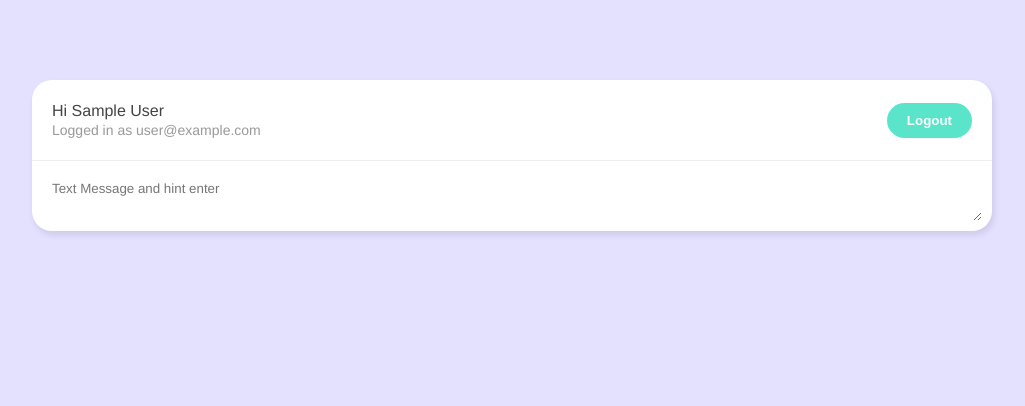
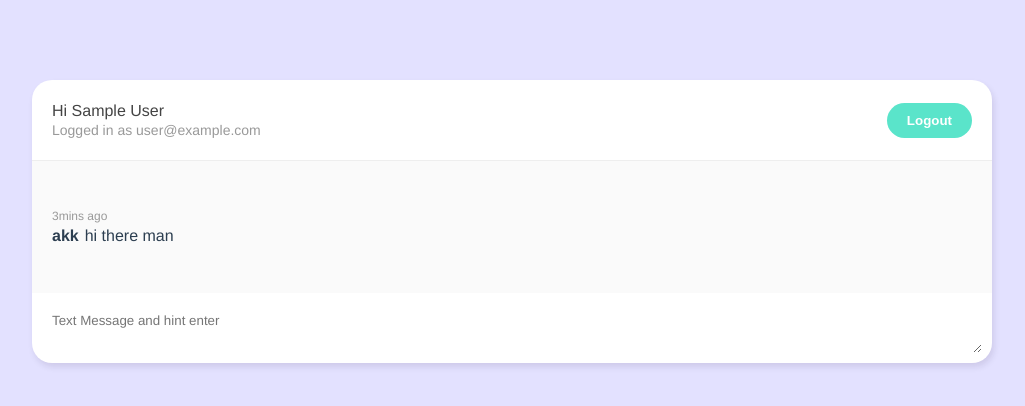
Before and after one commit to aungkaungkhant-nssh/live-chat-app, a Vue app: page /#/chatroom in a window 1280 px wide. Shown: the top 406 px of the page, without its empty margins (128-1153 px from the left). Built offline with nearby package versions, Linux system fonts and the light colour scheme; no server answers; sample sign-in values are in the browser's storage.

Commit message:
create chatwindow and style

```diff
--- /dev/null
+++ b/src/components/ChatWindow.vue
@@ -0,0 +1,41 @@
+<template>
+     <div class="chat-window">
+        <div class="messages">
+            <div class="single">
+                <span class="created-at">3mins ago</span>
+                <span class="name">akk</span>
+                <span class="message">hi there man</span>
+            </div>
+        </div>
+    </div>
+</template>
+
+<script>
+export default {
+
+}
+</script>
+
+<style>
+     .chat-window {
+        background: #fafafa;
+        padding: 30px 20px;
+      }
+      .single {
+        margin: 18px 0;
+      }
+      .created-at {
+        display: block;
+        color: #999;
+        font-size: 12px;
+        margin-bottom: 4px;
+      }
+      .name {
+        font-weight: bold;
+        margin-right: 6px;
+      }
+      .messages {
+        max-height: 400px;
+        overflow: auto;
+      }
+</style>
--- a/src/components/NewChatForm.vue
+++ b/src/components/NewChatForm.vue
@@ -22,7 +22,7 @@
                 created_at:timestamp()
             }
             await addDoc(chat);
-           message.value="";
+            message.value="";
         }
         return{message,handleSubmit}
     }
--- a/src/views/Chatroom.vue
+++ b/src/views/Chatroom.vue
@@ -1,11 +1,13 @@
 <template>
   <div class="container" v-if="user">
       <Navbar></Navbar>
+       <ChatWindow></ChatWindow>
       <NewChatForm></NewChatForm>
   </div>
 </template>
 
 <script>
+import ChatWindow from '../components/ChatWindow'
 import NewChatForm from '../components/NewChatForm'
 import Navbar from '../components/Navbar'
 import getUser from '../composables/getUser'
@@ -14,6 +16,7 @@
 
 export default {
   components: {
+    ChatWindow,
     NewChatForm, Navbar },
     setup(){
       let {user}=getUser();
```
